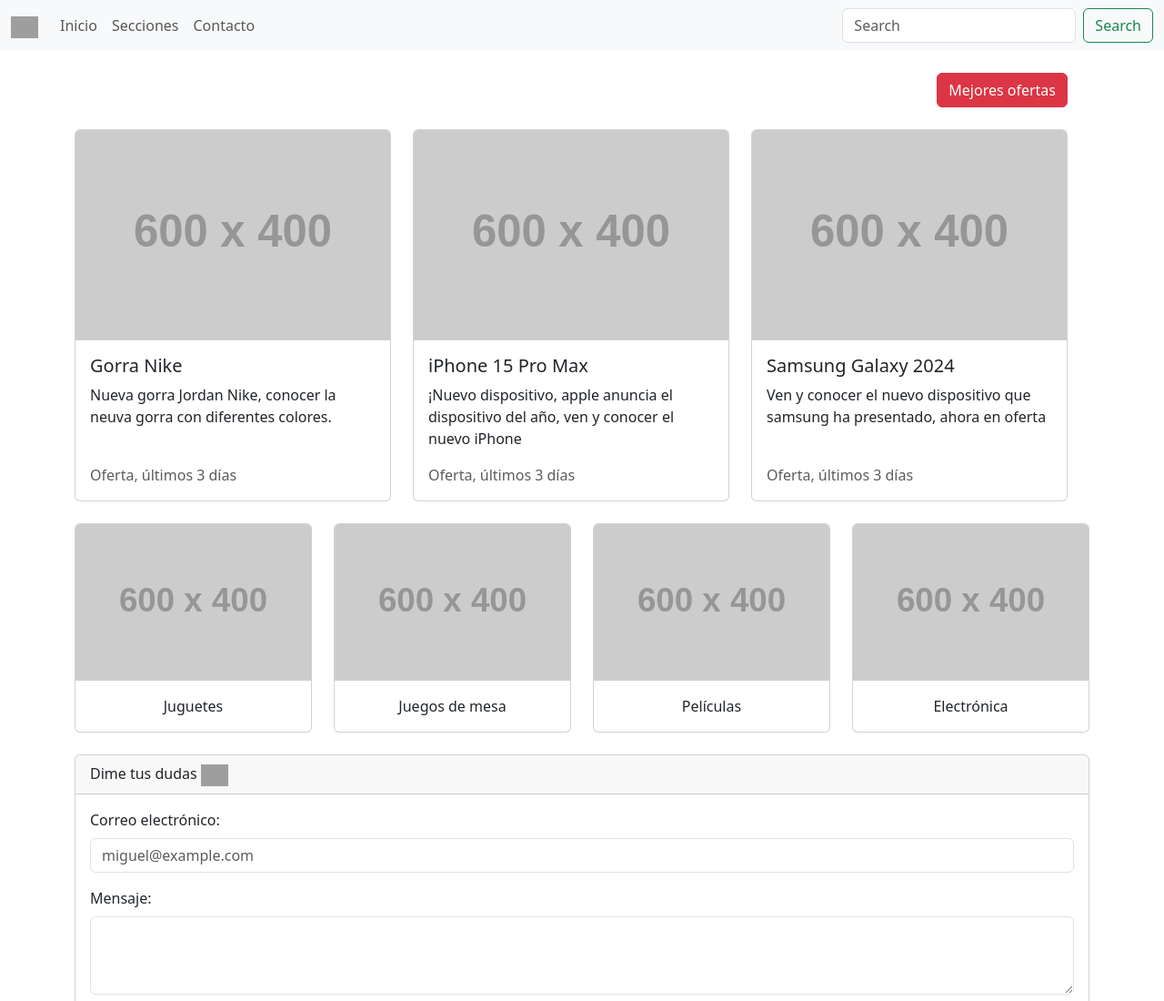
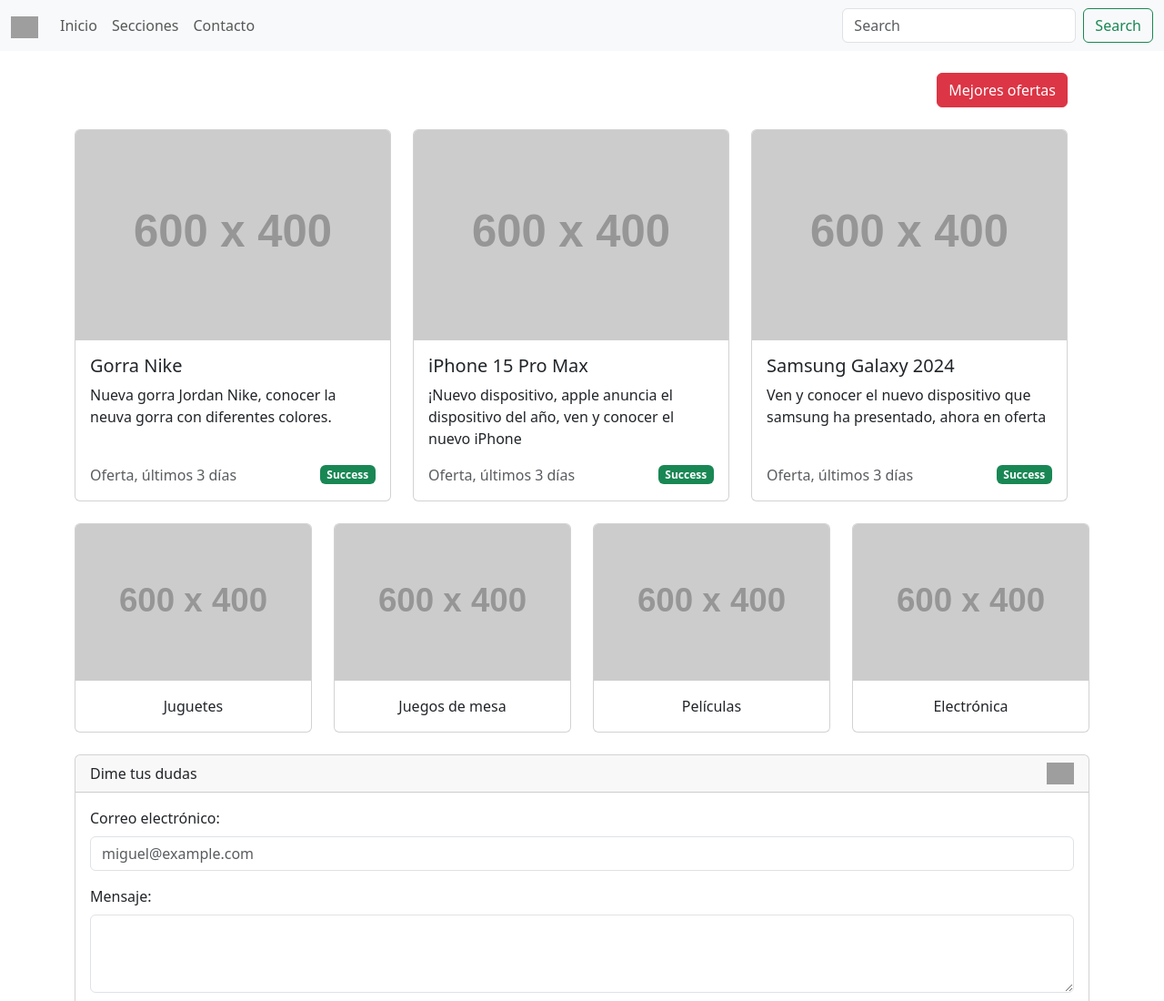
Before and after one commit to MiguelSP040/ExamenUI, a plain HTML site: page index.html in a window 1280 px wide. Shown: the top 1100 px of the page at 91% size. Drawn offline with nearby package versions, Linux system fonts and the light colour scheme; grey boxes are pictures that could not be loaded; placeholder pictures from the web are drawn by us.

Commit message:
final final commit

```diff
--- a/index.html
+++ b/index.html
@@ -56,8 +56,9 @@
                                     <p class="card-text">Nueva gorra Jordan Nike, conocer la neuva gorra con diferentes
                                         colores.</p>
                                 </div>
-                                <div class="text-body-secondary mx-3">
+                                <div class="text-body-secondary mx-3 d-flex justify-content-between align-items-center">
                                     <p>Oferta, últimos 3 días</p>
+                                    <p class="badge text-bg-success">Success</p>
                                 </div>
                             </div>
                         </div>
@@ -70,8 +71,9 @@
                                     <p class="card-text">¡Nuevo dispositivo, apple anuncia el dispositivo del año, ven y
                                         conocer el nuevo iPhone</p>
                                 </div>
-                                <div class="text-body-secondary mx-3">
+                                <div class="text-body-secondary mx-3 d-flex justify-content-between align-items-center">
                                     <p>Oferta, últimos 3 días</p>
+                                    <p class="badge text-bg-success">Success</p>
                                 </div>
                             </div>
                         </div>
@@ -84,8 +86,9 @@
                                     <p class="card-text">Ven y conocer el nuevo dispositivo que samsung ha presentado,
                                         ahora en oferta</p>
                                 </div>
-                                <div class="text-body-secondary mx-3">
+                                <div class="text-body-secondary mx-3 d-flex justify-content-between align-items-center">
                                     <p>Oferta, últimos 3 días</p>
+                                    <p class="badge text-bg-success">Success</p>
                                 </div>
                             </div>
                         </div>
@@ -143,10 +146,9 @@
                     <!--Primera card-->
                     <div class="col">
                         <div class="card">
-                            <div class="card-header">
-                                Dime tus dudas
-                                <img src="https://www.logo.wine/a/logo/Facebook_Messenger/Facebook_Messenger-Logo.wine.svg"
-                                    width="30" height="24" />
+                            <div class="card-header d-flex justify-content-between align-items-center">
+                                <span>Dime tus dudas</span>
+                                <img src="https://www.logo.wine/a/logo/Facebook_Messenger/Facebook_Messenger-Logo.wine.svg" width="30" height="24" />
                             </div>
                             <div class="card-body">
                                 <form class="row">
@@ -173,7 +175,7 @@
             </div>
         </div>
         <!--Footer-->
-        <footer class="text-lg-start bg-body-tertiary">
+        <footer class="text-lg-start bg-body-tertiary ">
             <div class="p-4">
                 Amazon 2024
                 <svg xmlns="http://www.w3.org/2000/svg" width="16" height="16" fill="currentColor"
```
